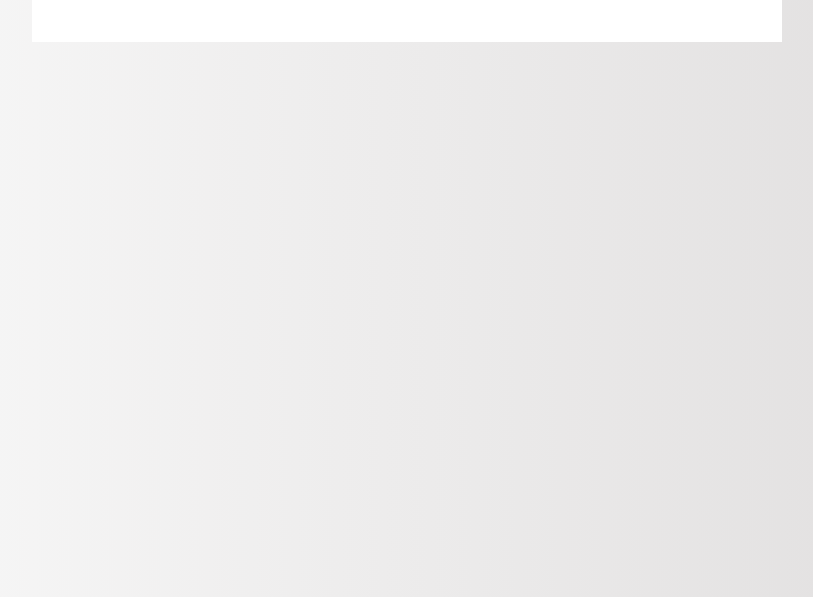
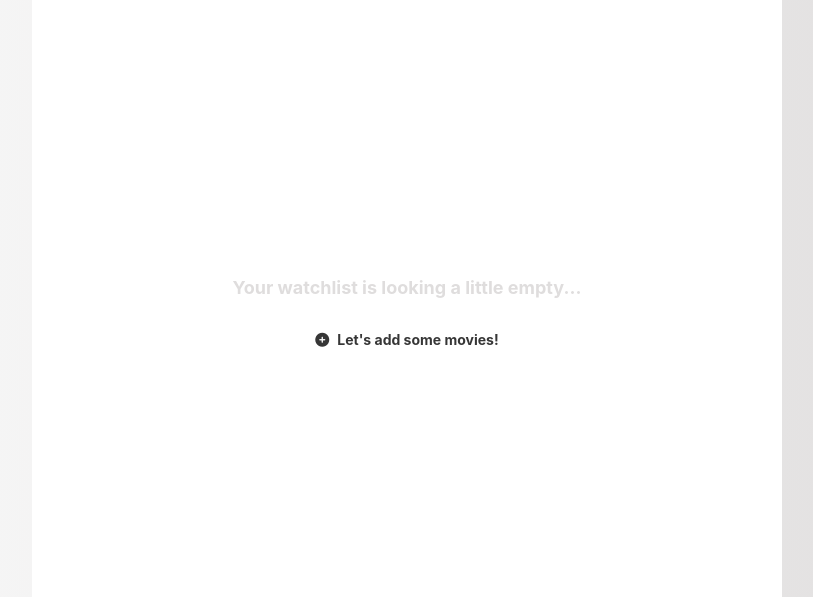
Before and after one commit to annziel/movie-watchlist, a plain HTML site: page watchlist.html in a window 1280 px wide. Shown: the part 203-800 px from the top of the page, without its empty margins (233-1046 px from the left). Drawn offline with Linux system fonts and the light colour scheme.

Commit message:
Add code for watchlist.html rendering, without localStorage

```diff
--- a/index.css
+++ b/index.css
@@ -244,3 +244,12 @@ main {
     font-size: 0.875rem;
     color: #6B7280;
 }
+
+#link-to-searchpage {
+    display: flex;
+    align-items: center;
+    justify-content: center;
+    gap: 0.5rem;
+    color: #363636;
+    font-size: 0.875rem;
+}
--- a/index.js
+++ b/index.js
@@ -13,9 +13,8 @@ document.addEventListener("click", e => {
     }
 })
 
-
-searchInput.addEventListener("keydown", (e) => {
-    if (e.code === "Enter" && !e.shiftKey) {
+document.addEventListener("keydown", (e) => {
+    if (e.code === "Enter" && !e.shiftKey && e.target.id === "search-input") {
         e.preventDefault()
         searchMovies()
     }
@@ -64,7 +63,11 @@ async function getMoviesDetails(array) {
 
 function showErrorMessage() {
     main.classList.add("clear")
-    main.innerHTML = `<p>Unable to find what you're looking for.<br>Please try another search.<br>If the problem repeats, please try again later.</p>`
+    main.innerHTML = `
+        <p>Unable to find what you're looking for.<br>
+        Please try another search.<br>
+        If the problem repeats, please try again later.</p>
+    `
 }
 
 
@@ -129,15 +132,31 @@ function toggleMovieInWatchlist(movieId) {
     else {
         watchlist.unshift(movieId)
     }
+    console.log(watchlist)
     searchResults.forEach(movie => createMovieHtml(movie))
     renderMoviesList()
 }
 
-// if(document.body.id === "strona1") {
+if(document.body.id === "watchlist-page") {
+    console.log(watchlist)
+    if (watchlist.length > 0) {
+        const pageContent = getMoviesDetails(watchlist)
+        main.innerHTML = pageContent
+    }
+    else {
+        main.classList.add("clear")
+        main.innerHTML = `
+            <p>Your watchlist is looking a little empty...</p>
+            <a href="index.html" id="link-to-searchpage">
+                <i class="fa-solid fa-circle-plus"></i>
+                <p>Let's add some movies!</p>
+            </a>
+        `
+    }
+}
 
-// } else {
 
-// }
+
 // const arrayToSearch = [
 //     { Title: movieTitle}
 // ]
--- a/watchlist.html
+++ b/watchlist.html
@@ -8,7 +8,7 @@
         <script src="https://kit.fontawesome.com/9eadfbc955.js" crossorigin="anonymous"></script>
         <link rel="stylesheet" href="index.css">
     </head>
-    <body>
+    <body id="watchlist-page">
         <div id="container">
             <header>
                 <div id="header-text">
```
